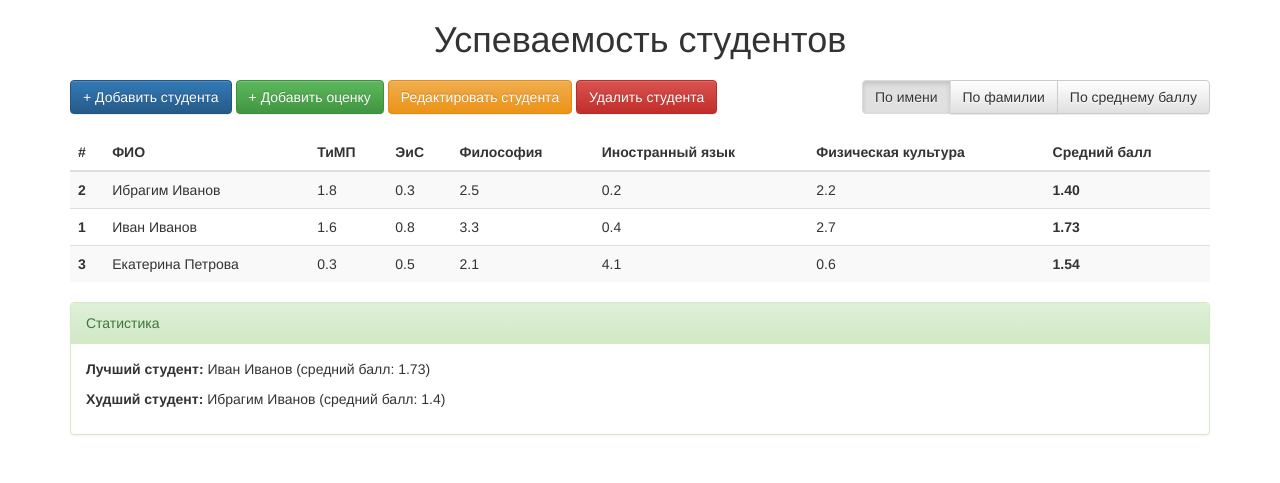
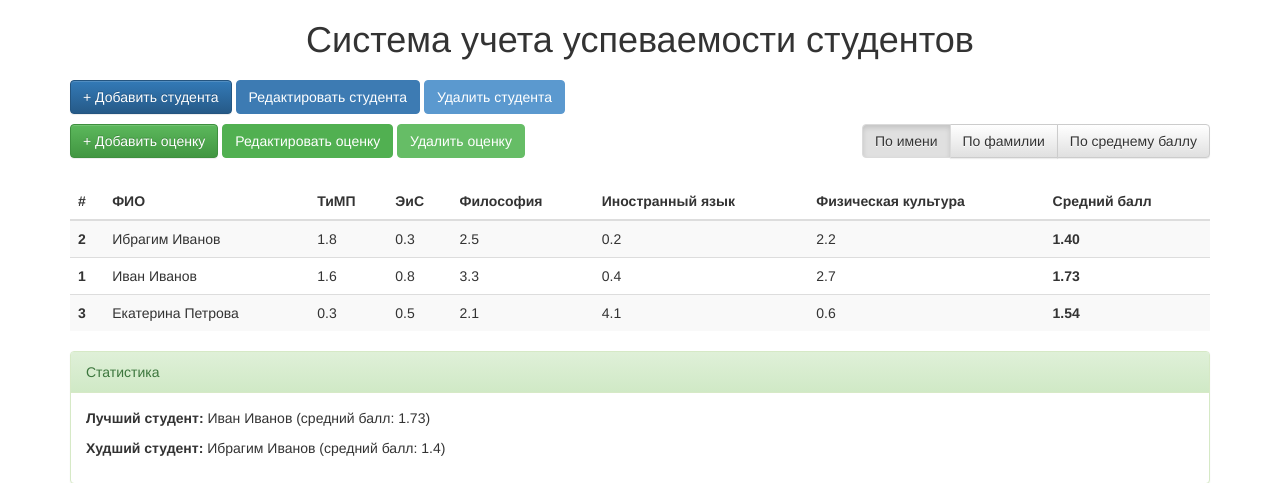
Before and after one commit to mariammmig/student_performance, a Django app: page / in a window 1280 px wide. Shown: the top 483 px of the page. Run offline with Django 4.2, Linux system fonts and the light colour scheme; data comes from the database, SQL or seed files in the repository; some libraries are stand-ins or nearby versions.

Commit message:
Add edit/delete buttons for scores and  add button styles

```diff
--- a/django_primer/templates/index.html
+++ b/django_primer/templates/index.html
@@ -6,19 +6,39 @@
     <link rel="stylesheet" href="https://maxcdn.bootstrapcdn.com/bootstrap/3.3.4/css/bootstrap.min.css">
     <link rel="stylesheet" href="https://maxcdn.bootstrapcdn.com/bootstrap/3.3.4/css/bootstrap-theme.min.css">
     <script src="https://maxcdn.bootstrapcdn.com/bootstrap/3.3.4/js/bootstrap.min.js"></script>
+    <style>
+        .hover-dark:hover {
+            filter: brightness(0.85);
+            transition: all 0.2s ease;
+        }
+    </style>
 </head>
 <body>
     <div class="container">
-        <h1 style="text-align:center;">Успеваемость студентов</h1>
+        <h1 style="text-align:center;">Система учета успеваемости студентов</h1>
 
-        <div class="row" style="margin-bottom: 20px; margin-top: 20px;">
+        <div class="row" style="margin-bottom: 10px; margin-top: 20px;">
+            <div class="col-md-12">
+                <a href="{% url 'student_create' %}" class="btn btn-primary">+ Добавить студента</a>
+                <a href="{% url 'student_select_edit' %}"
+                   style="background-color: #3d7bb3; border-color: #3d7bb3; color: white;"
+                   class="btn hover-dark">Редактировать студента</a>
+                <a href="{% url 'student_select_delete' %}"
+                   style="background-color: #5b99cf; border-color: #5b99cf; color: white;"
+                   class="btn hover-dark">Удалить студента</a>
+            </div>
+        </div>
+
+        <div class="row" style="margin-bottom: 25px;">
             <div class="col-md-8">
-                <a href="{% url 'student_create' %}" class="btn btn-primary">+ Добавить студента</a>
                 <a href="{% url 'score_create' %}" class="btn btn-success">+ Добавить оценку</a>
-                <a href="{% url 'student_select_edit' %}" class="btn btn-warning">Редактировать студента</a>
-                <a href="{% url 'student_select_delete' %}" class="btn btn-danger">Удалить студента</a>
+                <a href="{% url 'score_select_edit' %}"
+                   style="background-color: #51b051; border-color: #51b051; color: white;"
+                   class="btn hover-dark">Редактировать оценку</a>
+                <a href="{% url 'score_select_delete' %}"
+                   style="background-color: #66bd66; border-color: #66bd66; color: white;"
+                   class="btn hover-dark">Удалить оценку</a>
             </div>
-
             <div class="col-md-4 text-right">
                 <div class="btn-group">
                     <a href="?sort=name" class="btn btn-default {% if current_sort == 'name' %}active{% endif %}">По имени</a>
--- a/django_primer/urls.py
+++ b/django_primer/urls.py
@@ -22,17 +22,26 @@ from .views import (
     StudentUpdateView,
     StudentDeleteView,
     ScoreCreateView,
+    ScoreUpdateView,
     StudentSelectEditView,
-    StudentSelectDeleteView
+    StudentSelectDeleteView,
+    ScoreSelectEditView,
+    ScoreSelectDeleteView
 )
 
 urlpatterns = [
     path('', IndexView.as_view(), name='index'),
+
     path('student/create/', StudentCreateView.as_view(), name='student_create'),
     path('student/<int:pk>/edit/', StudentUpdateView.as_view(), name='student_update'),
     path('student/<int:pk>/delete/', StudentDeleteView.as_view(), name='student_delete'),
     path('student/select-edit/', StudentSelectEditView.as_view(), name='student_select_edit'),
     path('student/select-delete/', StudentSelectDeleteView.as_view(), name='student_select_delete'),
+
     path('score/create/', ScoreCreateView.as_view(), name='score_create'),
+    path('score/<int:pk>/edit/', ScoreUpdateView.as_view(), name='score_update'),
+    path('score/select-edit/', ScoreSelectEditView.as_view(), name='score_select_edit'),
+    path('score/select-delete/', ScoreSelectDeleteView.as_view(), name='score_select_delete'),
+
     path('admin/', admin.site.urls),
 ]
--- a/django_primer/views.py
+++ b/django_primer/views.py
@@ -98,6 +98,45 @@ class ScoreCreateView(CreateView):
     template_name = 'score_form.html'
     success_url = reverse_lazy('index')
 
+
+class ScoreUpdateView(UpdateView):
+    model = Score
+    form_class = ScoreForm
+    template_name = 'score_form.html'
+    success_url = reverse_lazy('index')
+
+
+class ScoreSelectEditView(TemplateView):
+    template_name = 'score_select.html'
+
+    def get_context_data(self, **kwargs):
+        context = super().get_context_data(**kwargs)
+        context['scores'] = Score.objects.select_related('student', 'subject').all().order_by('student__surname', 'student__name')
+        return context
+
+    def post(self, request):
+        score_id = request.POST.get('score_id')
+        if score_id:
+            return redirect('score_update', pk=score_id)
+        return redirect('index')
+
+
+class ScoreSelectDeleteView(TemplateView):
+    template_name = 'score_select.html'
+
+    def get_context_data(self, **kwargs):
+        context = super().get_context_data(**kwargs)
+        context['scores'] = Score.objects.select_related('student', 'subject').all().order_by('student__surname', 'student__name')
+        context['delete_mode'] = True
+        return context
+
+    def post(self, request):
+        score_id = request.POST.get('score_id')
+        if score_id:
+            score = get_object_or_404(Score, pk=score_id)
+            score.delete()
+        return redirect('index')
+
 class StudentSelectEditView(TemplateView):
     template_name = 'student_select.html'
 
```
Also changed, not shown: django_primer/templates/score_select.html (added, +40 -0 lines).
